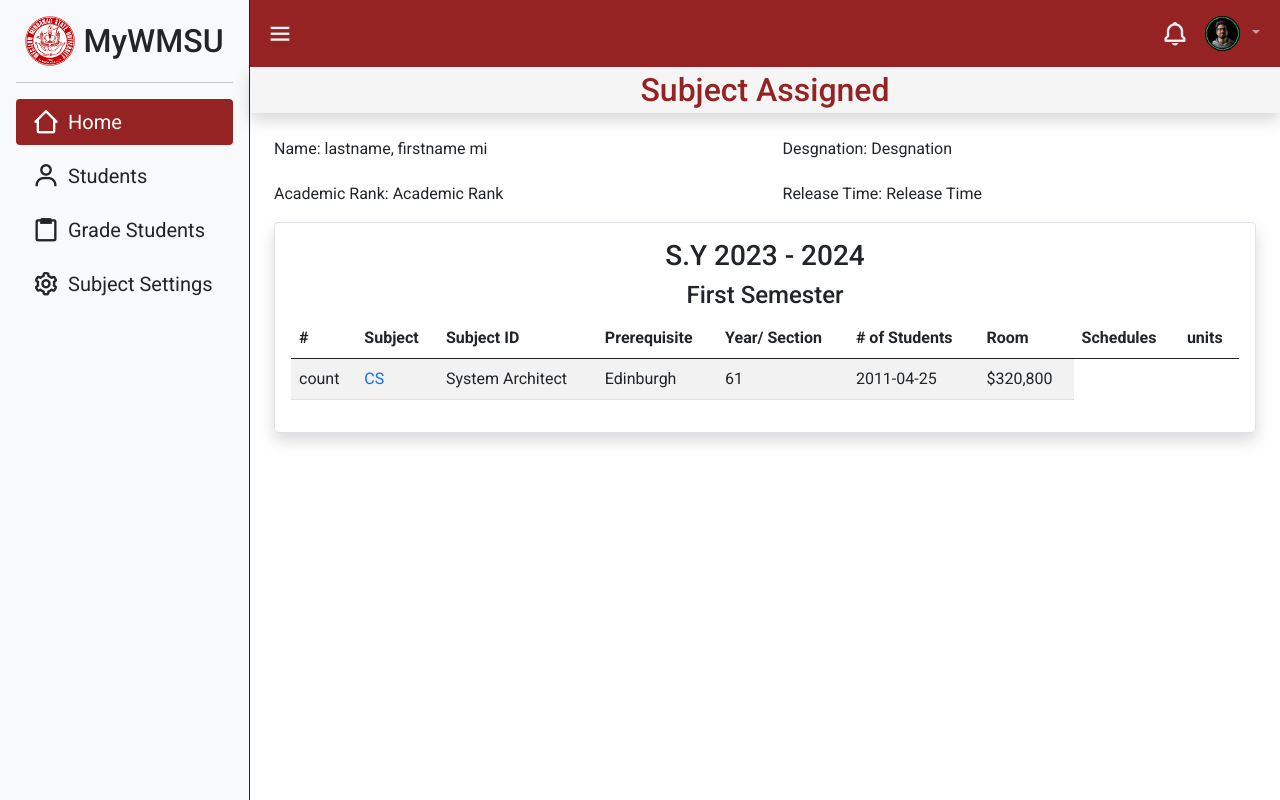
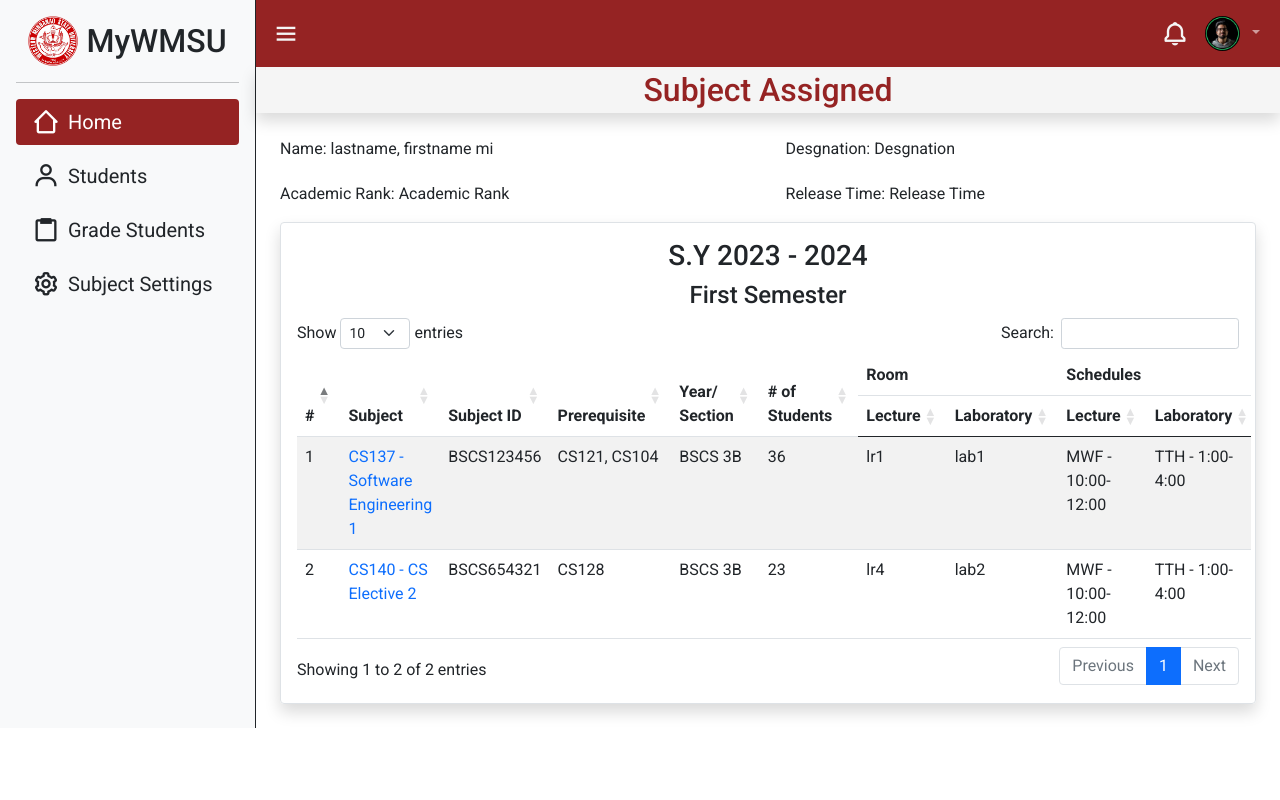
Before and after one commit to frnkln-olvrs/Automated_Grading_System, a PHP site: page / in a window 1280 px wide. Run offline with PHP 8.4, Linux system fonts and the light colour scheme; some libraries are stand-ins or nearby versions.

Commit message:
datatables

```diff
--- a/css/style.css
+++ b/css/style.css
@@ -163,22 +163,22 @@ html {
   font-size: 15px;
 }
 
-body .navigation {
+body .home {
   display: grid;
-  grid-template-columns: 250px auto;
+  grid-template-columns: 20vw 80vw;
   transition: .1s linear;
 }
 
-body .navigation.collapse {
+body .home.collapse {
   display: grid;
-  grid-template-columns: 90px auto;
+  grid-template-columns: 9vw 91vw;
 }
 
-body .navigation.collapse .side span {
+body .home.collapse .side span {
   display: none;
 }
 
-.navigation .side .nav-item .nav-link.active {
+.home .side .nav-item .nav-link.active {
   background-color: var(--primary-color);
 }
 
@@ -192,3 +192,9 @@ main .title_page {
   justify-items: start;
   gap: 5px;
 }
+
+.home .row.dt-row .col-sm-12 {
+  width: 100%;
+  overflow-x: auto;
+  overflow-y: auto;
+}
--- a/includes/head.php
+++ b/includes/head.php
@@ -17,6 +17,7 @@
   <script src="./vendor/bootstrap-5.0.2-dist/js/bootstrap.min.js"></script>
   <link rel="stylesheet" href="./vendor/bootstrap-5.0.2/css/bootstrap.min.css">
 
-  <link href="../vendor/dataTable-1.13.6/datatables.min.css" rel="stylesheet">
-  <link rel="stylesheet" href="../vendor/font-awesome-4.7.0/css/font-awesome.min.css"/>
+  <!-- datatables -->
+  <link href="./vendor/dataTable-1.13.6/datatables.min.css" rel="stylesheet">
+  <script src="./vendor/dataTable-1.13.6/datatables.min.js"></script>
 </head>
--- a/includes/sidepanel.php
+++ b/includes/sidepanel.php
@@ -1,4 +1,4 @@
-<div class="d-flex flex-column flex-shrink-0 p-3 bg-light border-end border-dark" style="max-width: 250px; height: 100vh; background-color: #EDEDED;">
+<div class="d-flex flex-column flex-shrink-0 p-3 bg-light border-end border-dark" style="max-width: 20vw; height: 100%; background-color: #EDEDED;">
     <a href="./inndex.php" class="d-flex align-items-center justify-content-center mb-md-0 link-dark text-decoration-none">
       <img src="./img/wmsu_logo.png" class="me-2" alt="" width="50px" height="50px">
       <span class="fs-2 h1 m-0">MyWMSU</span>
--- a/index.php
+++ b/index.php
@@ -5,7 +5,7 @@
 	include './includes/head.php';
 ?>
 <body>
-  <div class="navigation sticky-top">
+  <div class="home">
     <div class="side">
       <?php
         require_once('./includes/sidepanel.php')
@@ -19,11 +19,11 @@
       </div>
 
       <div class="flex-md-nowrap p-1 title_page shadow" style="background-color: whitesmoke;" >
-        <nav class="d-none d-md-block">
+        <div class="d-none d-md-block">
           <div class="container-fluid d-flex justify-content-center">
             <span class="fs-2 h1 m-0">Subject Assigned</span>
           </div>
-        </nav>
+        </div>
       </div>
 
       <div class="m-4">
@@ -34,35 +34,65 @@
           <p>Release Time: <span>Release Time</span></p>
         </div>
 
-        <div class="content border rounded shadow p-3">
+        <div class="content container-fluid mw-100 border rounded shadow p-3">
           <div class="d-flex flex-column align-items-center">
             <h3>S.Y 2023 - 2024</h3>
             <h4>First Semester</h4>
           </div>
 
-          <table id="example" class="table table-striped" style="width:100%">
+          <table id="home_table" class="table table-striped" style="width:100%">
             <thead>
               <tr>
-                <th>#</th>
-                <th>Subject</th> <!--Code & Description-->
-                <th>Subject ID</th>
-                <th>Prerequisite</th>
-                <th>Year/ Section</th>
-                <th># of Students</th>
-                <th>Room</th>
-                <th>Schedules</th>
-                <th>units</th>
+                <th rowspan="2">#</th>
+                <th rowspan="2">Subject</th> <!-- Code & Description -->
+                <th rowspan="2">Subject ID</th>
+                <th rowspan="2">Prerequisite</th>
+                <th rowspan="2">Year/ Section</th>
+                <th rowspan="2"># of Students</th>
+                <th colspan="2">Room</th>
+                <th colspan="2">Schedules</th>
+                <th colspan="3">Units</th>
+              </tr>
+              <tr>
+                <th>Lecture</th>
+                <th>Laboratory</th>
+                <th>Lecture</th>
+                <th>Laboratory</th>
+                <th>Lec</th>
+                <th>Lab</th>
+                <th>Total</th>
               </tr>
             </thead>
             <tbody>
               <tr>
-                <td>count</td>
-                <td><a href="#">CS</a></td>
-                <td>System Architect</td>
-                <td>Edinburgh</td>
-                <td>61</td>
-                <td>2011-04-25</td>
-                <td>$320,800</td>
+                <td>1</td>
+                <td><a href="#">CS137 - Software Engineering 1</a></td>
+                <td>BSCS123456</td>
+                <td>CS121, CS104</td>
+                <td>BSCS 3B</td>
+                <td>36</td>
+                <td>lr1</td>
+                <td>lab1</td>
+                <td>MWF - 10:00-12:00</td>
+                <td>TTH - 1:00-4:00</td>
+                <td>2</td>
+                <td>3</td>
+                <td>5</td>
+              </tr>
+              <tr>
+                <td>2</td>
+                <td><a href="#">CS140 - CS Elective 2</a></td>
+                <td>BSCS654321</td>
+                <td>CS128</td>
+                <td>BSCS 3B</td>
+                <td>23</td>
+                <td>lr4</td>
+                <td>lab2</td>
+                <td>MWF - 10:00-12:00</td>
+                <td>TTH - 1:00-4:00</td>
+                <td>2</td>
+                <td>3</td>
+                <td>5</td>
               </tr>
             </tbody>
           </table>
--- a/js/main.js
+++ b/js/main.js
@@ -1,4 +1,6 @@
-let navigation = document.querySelector('.navigation');
+new DataTable('#home_table');
+
+let navigation = document.querySelector('.home');
 
 document.querySelector('#collapse-side').onclick = () => {
   navigation.classList.toggle('collapse');
```
